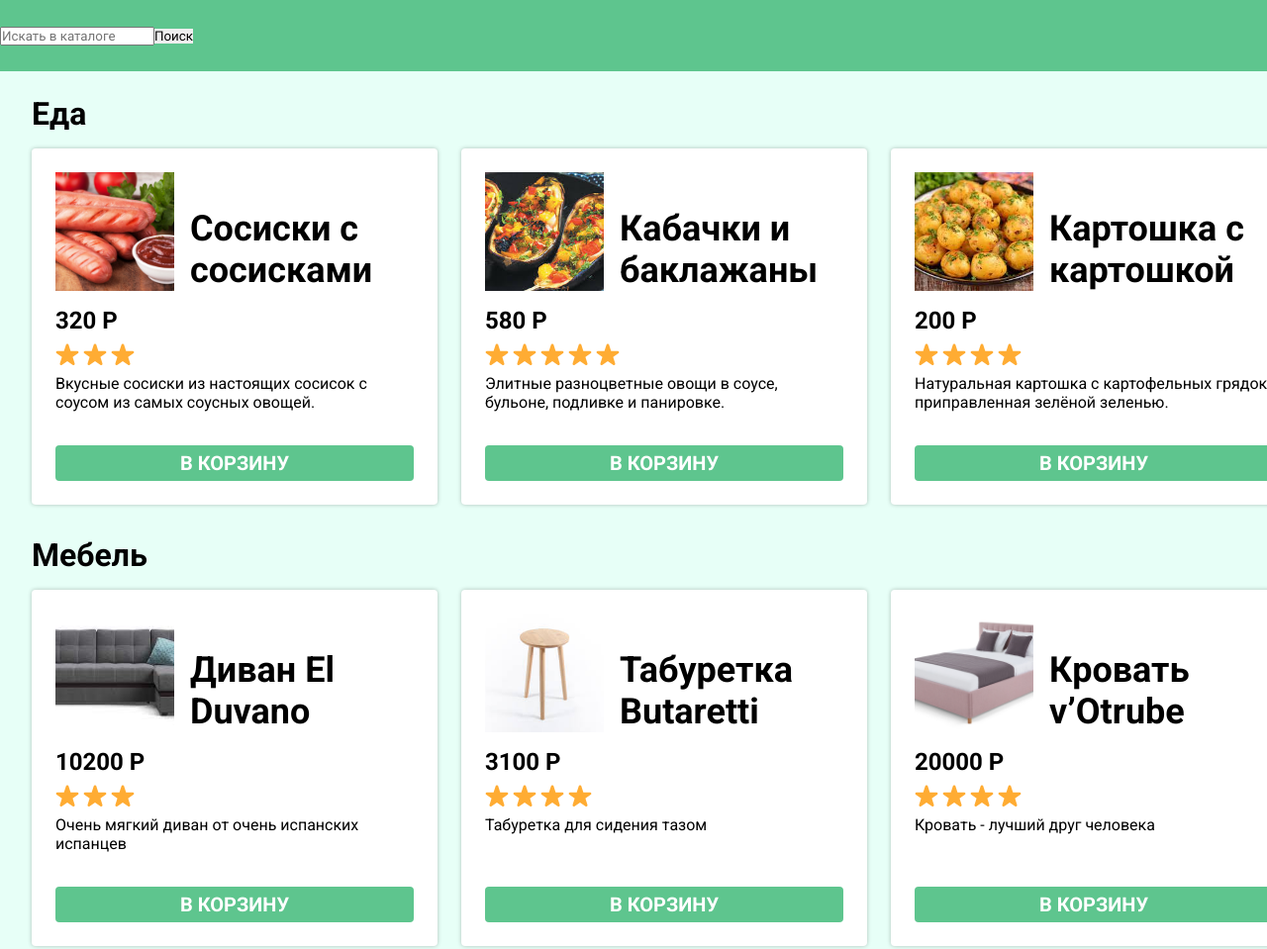
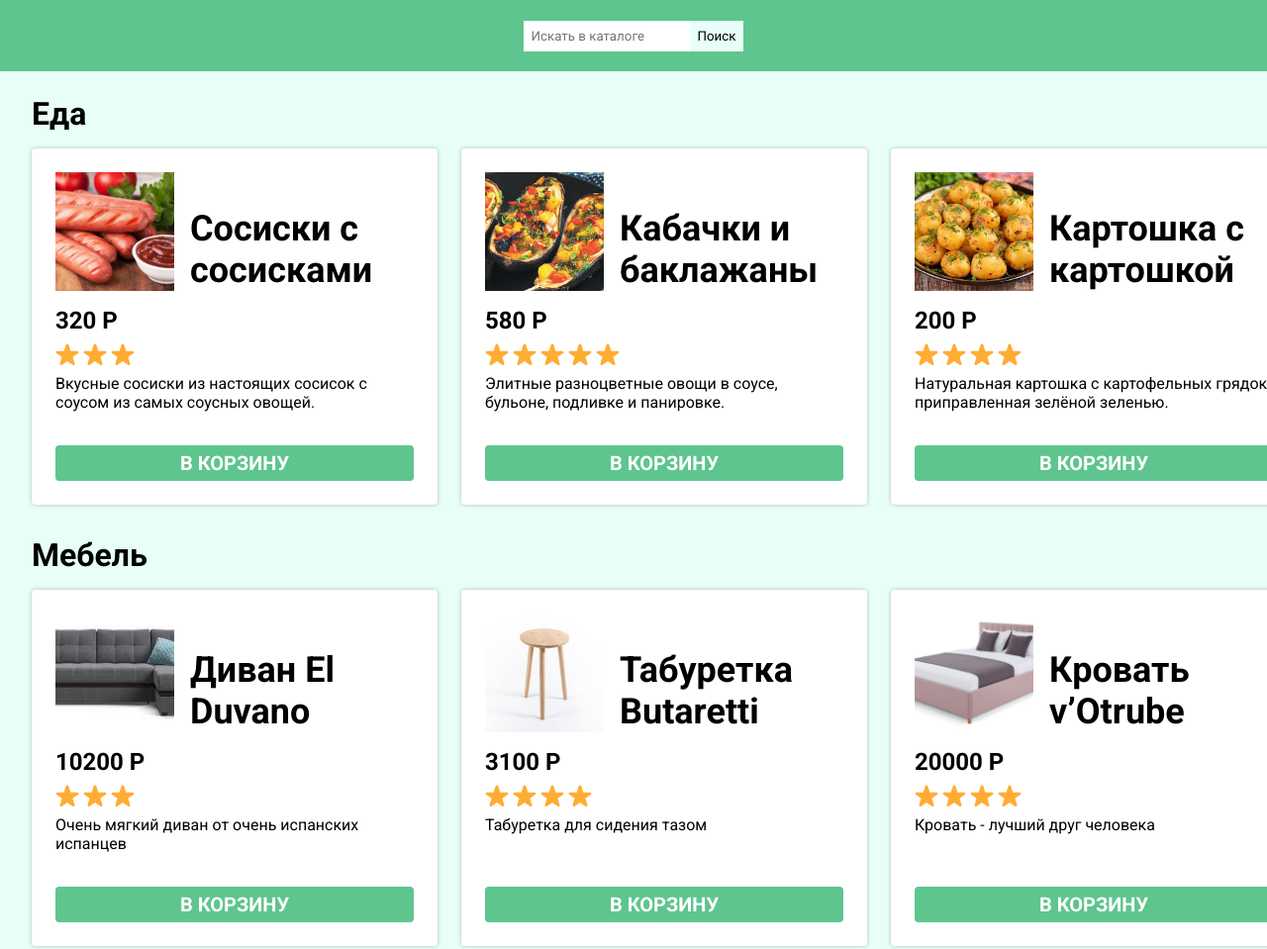
Before and after one commit to VioletBeaver/DIPLOMAAPP, a website: page src/index.html in a window 1280 px wide. Shown: the top 959 px of the page at 99% size. Drawn offline with Linux system fonts and the light colour scheme.

Commit message:
Task done 6

```diff
--- a/src/index.html
+++ b/src/index.html
@@ -8,7 +8,7 @@
 </head>
 <body>
 <header class='header'>
-  <div style='display: flex; align-items: center; justify-content: center; border-radius: 4px'>
+  <div style='display: flex; justify-content: center; border-radius: 4px'>
     <label>
       <input placeholder='Искать в каталоге' />
     </label>
--- a/src/styles.css
+++ b/src/styles.css
@@ -20,6 +20,21 @@ body {
   display: flex;
   align-items: center;
   background: #5EC58E;
+  justify-content: center;
+}
+
+.header div button {
+  background: #E7FFF7;
+  padding: 8px;
+}
+
+.header div {
+  align-items: stretch;
+}
+
+.header div input {
+  padding: 8px;
+  border: none;
 }
 
 .main-content {
```
